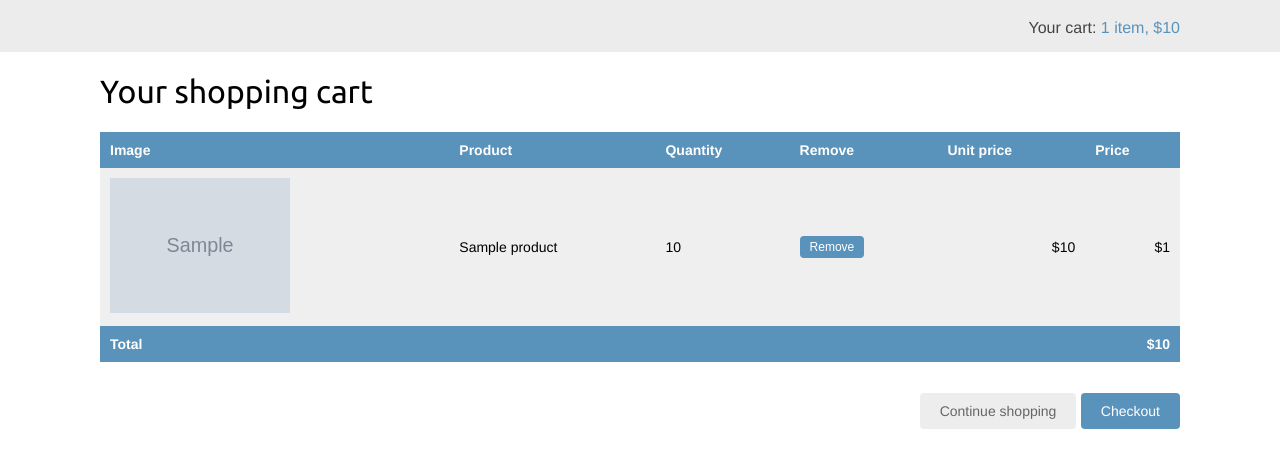
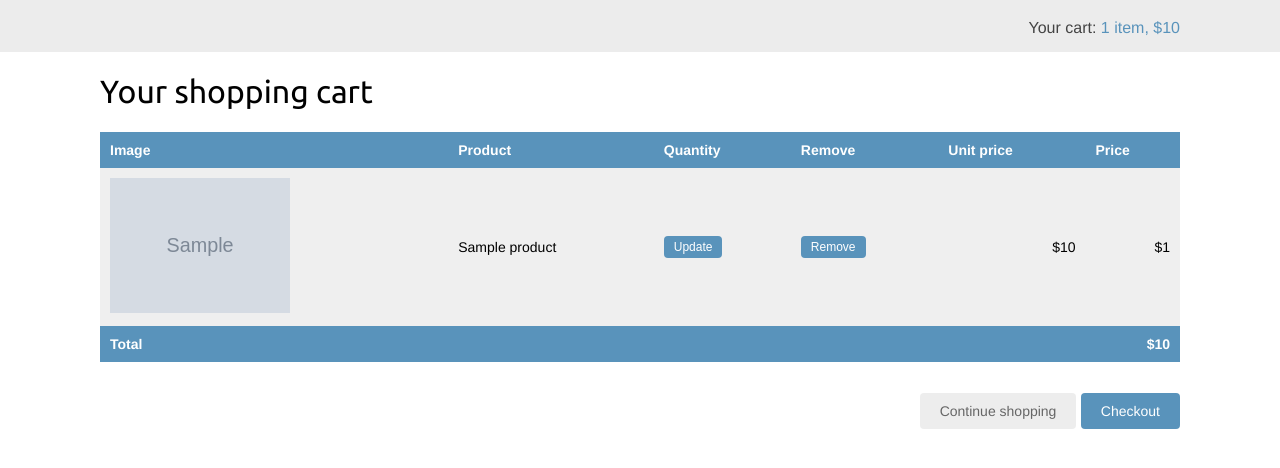
Before and after one commit to sol6nik/shop, a Django app: template cart/templates/cart/detail.html in a window 1280 px wide. Shown: the part 46-514 px from the top of the page. Run offline with Django 5.2, Linux system fonts and the light colour scheme; the template is opened without the code that fills it: most values are stand-ins (such as "Sample title", 1, 10 or a date in 2020); grey boxes marked "Sample" are stand-in pictures.

Commit message:
Fix Cart Remove and update quantity in  cart

```diff
--- a/cart/templates/cart/detail.html
+++ b/cart/templates/cart/detail.html
@@ -30,7 +30,14 @@
                         </a>
                     </td>
                     <td>{{ product.name }}</td>
-                    <td>{{ item.quantity }}</td>
+                    <td>
+                        <form action="{% url "cart:cart_add" product.id %}" method="post">
+                            {{ item.update_quantity_form.quantity }}
+                            {{ item.update_quantity_form.override }}
+                            <input type="submit" value="Update">
+                            {% csrf_token %}
+                        </form>
+                    </td>
                     <td>
                         <form action="{% url "cart:cart_remove" product.id %}"
                               method="post">
```
